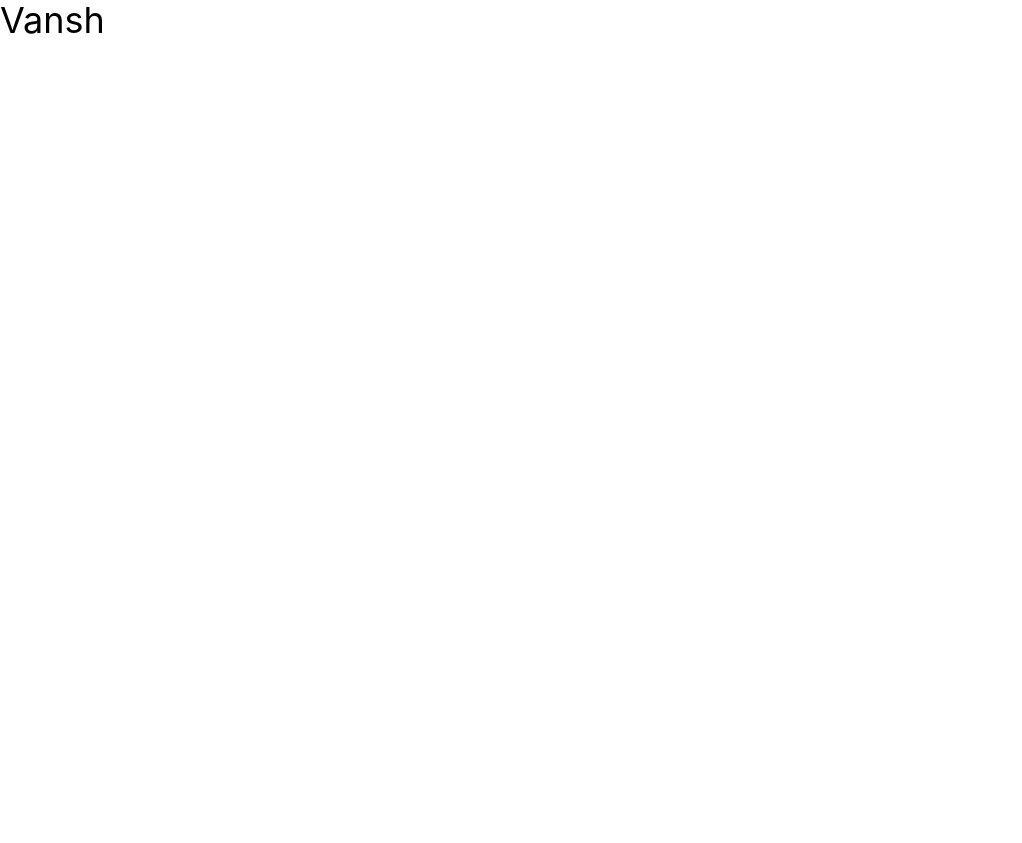
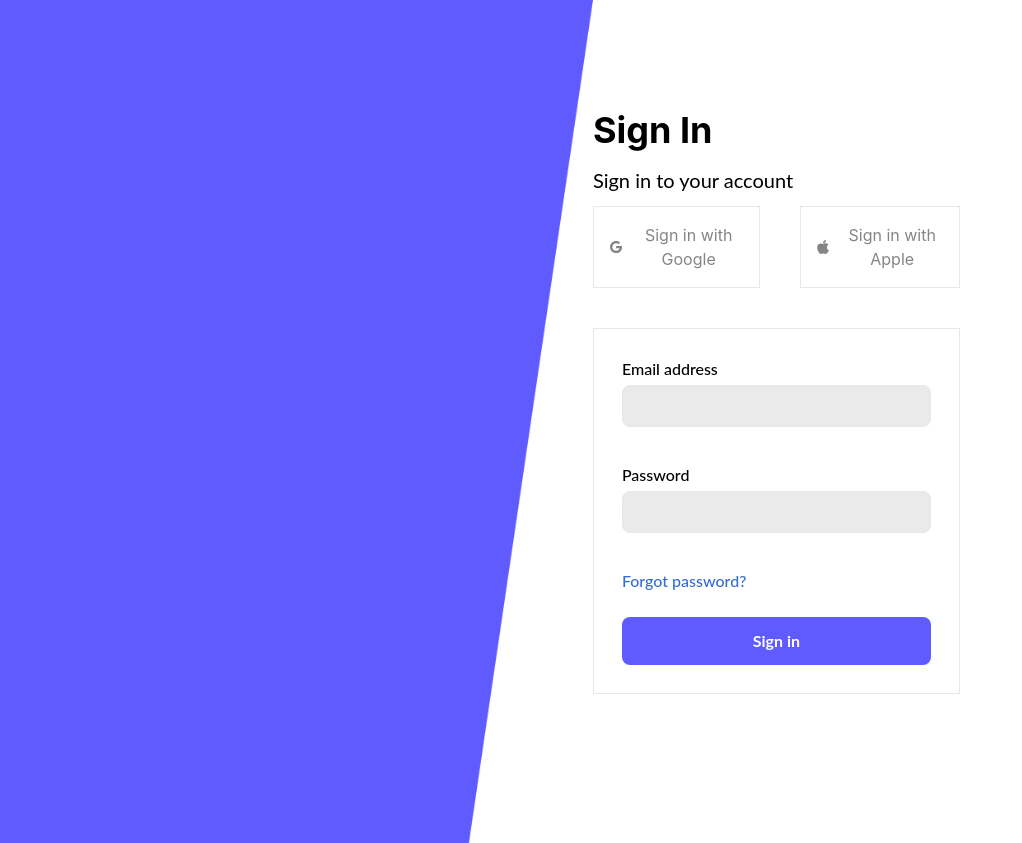
Before and after one commit to Vansh-Narang/BaseUI, a React (Create React App) app: page / in a window 1280 px wide. Shown: the whole page, without its empty margins (0-1022 px from the left). Before the commit the page ends 800 px from the top, so only its background shows below. Built offline with nearby package versions, Linux system fonts and the light colour scheme.

Commit message:
Sign up completed

```diff
--- a/package.json
+++ b/package.json
@@ -8,6 +8,8 @@
     "@testing-library/user-event": "^13.5.0",
     "react": "^18.2.0",
     "react-dom": "^18.2.0",
+    "react-hook-form": "^7.49.3",
+    "react-icons": "^5.0.1",
     "react-scripts": "5.0.1",
     "web-vitals": "^2.1.4"
   },
--- a/src/App.js
+++ b/src/App.js
@@ -1,9 +1,9 @@
 import './App.css';
-
+import Signup from './pages/Signup';
 function App() {
   return (
     <div className="text-4xl">
-      Vansh
+      <Signup />
     </div>
   );
 }
--- /dev/null
+++ b/src/pages/Signup.js
@@ -0,0 +1,50 @@
+import React from 'react'
+import img from "../assets/Left side.png"
+import { useForm } from "react-hook-form";
+import { FaGoogle } from "react-icons/fa";
+import { FaApple } from "react-icons/fa";
+const Signup = () => {
+
+    const { register, handleSubmit } = useForm();
+
+    const onSubmit = data => console.log(data);
+
+    return (
+        <div>
+            <div className='flex flex-row w-9/12 items-center'>
+                <div>
+                    <img src={img} alt='img' className='' />
+                </div>
+                <div className='flex flex-col justify-center items-center'>
+                    <div className='flex flex-col text-black mb-10 '>
+                        <h1 className='font-bold mb-4 text-4xl '>Sign In</h1>
+                        <p className='font-normal font-lato text-xl '>Sign in to your account</p>
+                        <div className='gap-x-10 text-[#858585] flex flex-row mt-3'>
+                            <button className='p-4 bg-[#FFFFFF] border'><span className='text-base flex flex-row gap-x-3 items-center justify-between'><FaGoogle />Sign in with Google</span></button>
+                            <button className='p-4 bg-[#FFFFFF] border'><span className='text-base flex flex-row gap-x-3 items-center justify-between'><FaApple />Sign in with Apple</span></button>
+                        </div>
+                        <div className='mt-10 border flex flex-col '>
+                            <form onSubmit={handleSubmit(onSubmit)} className='flex flex-col text-base font-medium font-lato gap-y-6 p-7 bg-[#FFFFFF]'>
+                                {/* <input {...register("firstName", { required: true, maxLength: 20 })} /> */}
+                                <div className='flex flex-col gap-1 mb-3'>
+                                    <label>Email address</label>
+                                    <input type='email' placeholder='' className='border bg-[#EAEAEA] rounded-lg p-2' />
+                                </div>
+                                <div className='flex flex-col gap-1 mb-3 '>
+                                    <label>Password</label>
+                                    <input type='password' placeholder='' className='border bg-[#EAEAEA] rounded-lg p-2' />
+                                </div>
+                                <h1 className='text-[#346BD4]'>Forgot password?</h1>
+                                <button type='submit' className='bg-[#605BFF] p-3 rounded-lg text-white font-bold'>Sign in</button>
+                            </form>
+                        </div>
+                    </div>
+
+                </div>
+            </div>
+
+        </div>
+    )
+}
+
+export default Signup
--- a/tailwind.config.js
+++ b/tailwind.config.js
@@ -4,7 +4,12 @@ module.exports = {
     "./src/**/*.{js,jsx,ts,tsx}",
   ],
   theme: {
-    extend: {},
+    extend: {
+      fontFamily: {
+        "lato": ['Lato', 'sans-serif'],
+        'montserrat': ['Montserrat'],
+      }
+    },
   },
   plugins: [],
 }
```
Also changed, not shown: 1 other file (tests, documents, lock files or other folders).
